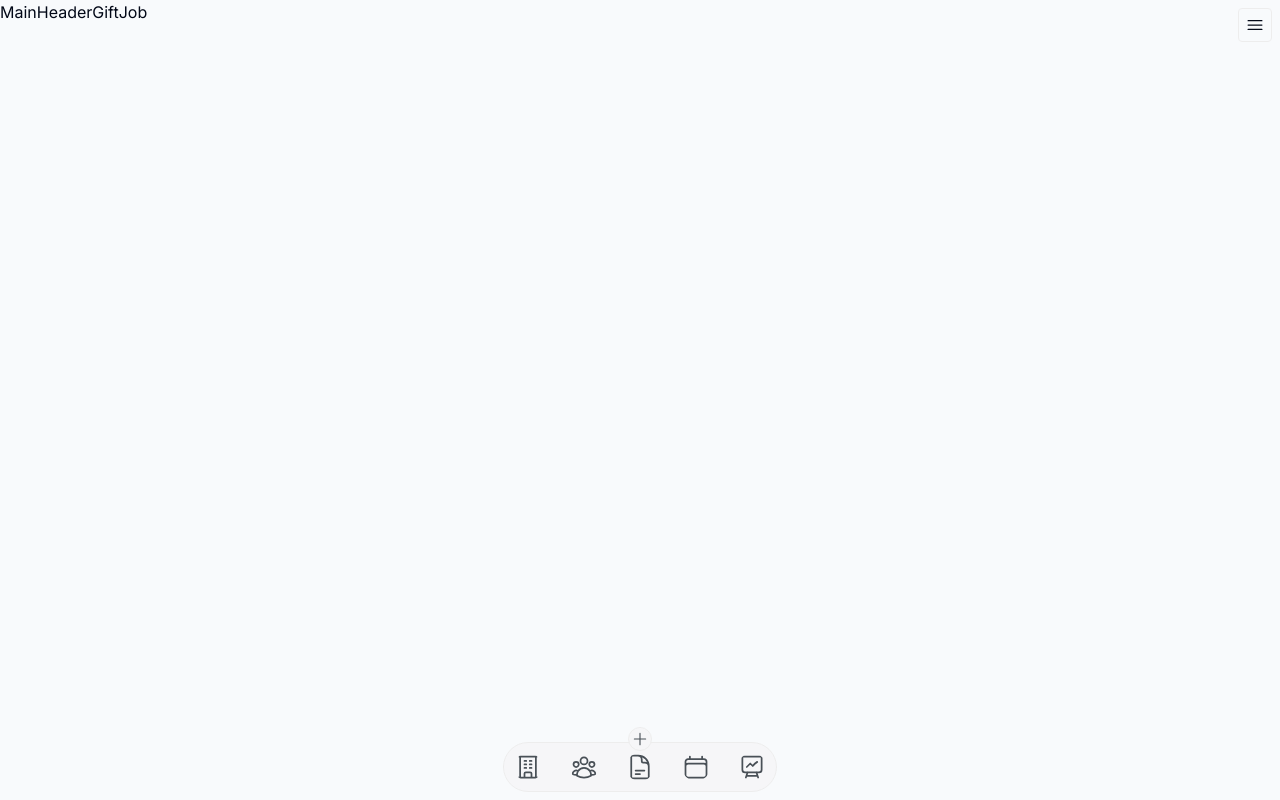
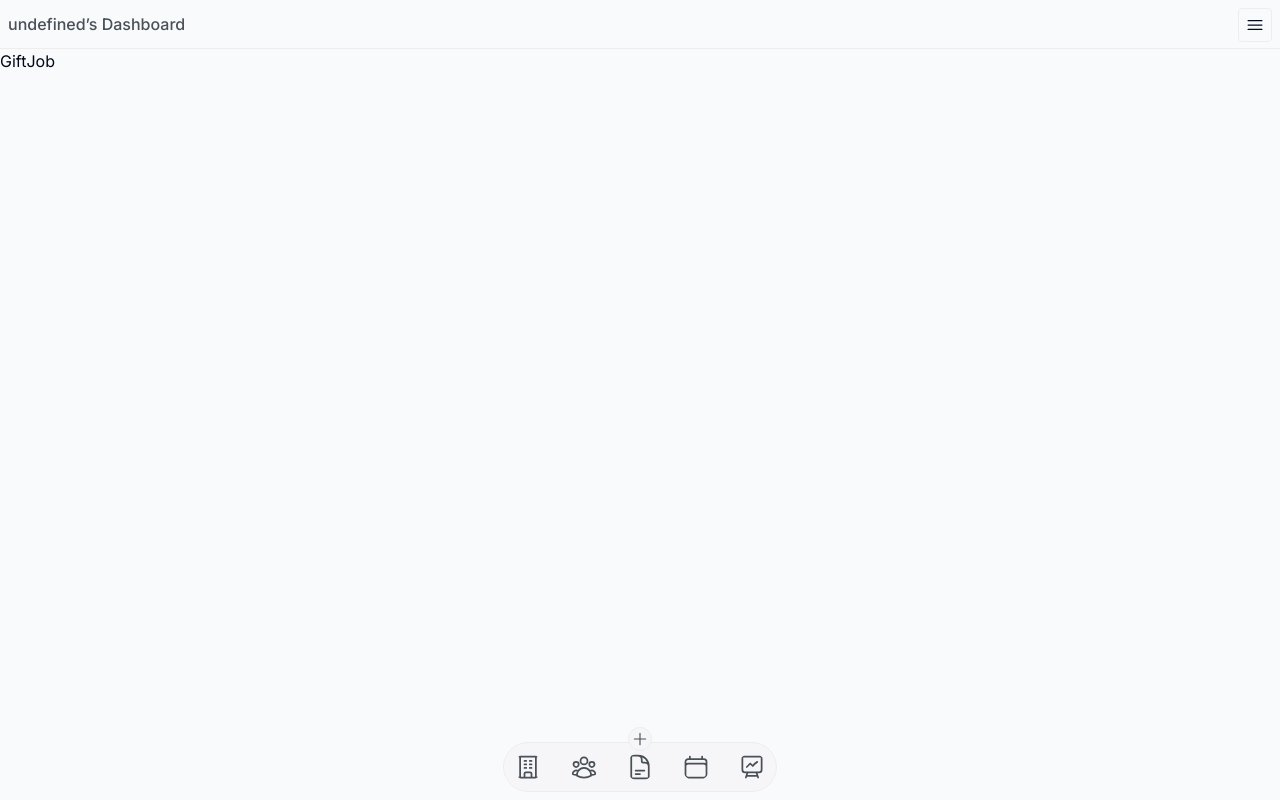
Before and after one commit to R1013-T/giftjob-frontend, a Next.js app: page /main in a window 1280 px wide. Built offline with nearby package versions, Linux system fonts and the light colour scheme; no server answers.

Commit message:
add header

```diff
--- a/src/app/main/layout.tsx
+++ b/src/app/main/layout.tsx
@@ -3,16 +3,18 @@
 import { NextAuthProvider } from '@/utils/NextAuthProvider'
 
 export default function MainLayout({
-  children,
-}: {
+                                     children
+                                   }: {
   children: React.ReactNode
 }) {
   return (
     <NextAuthProvider>
-      <div className="flex h-dvh overflow-hidden">
-        <MainHeader />
+      <div className='flex w-full h-dvh overflow-hidden'>
         <Nav />
-        <main className="w-full h-full">{children}</main>
+        <div className='w-full' >
+          <MainHeader />
+          <main className='w-full h-full'>{children}</main>
+        </div>
       </div>
     </NextAuthProvider>
   )
--- a/src/components/common/header/main/MainHeader.tsx
+++ b/src/components/common/header/main/MainHeader.tsx
@@ -1,3 +1,39 @@
+'use client'
+
+import { usePathname } from 'next/navigation'
+import { useSession } from 'next-auth/react'
+
+import MobileDetailHeader from '@/components/common/header/main/mobile/DetailHeader'
+import PcDetailHeader from '@/components/common/header/main/pc/DetailHeader'
+import { useIsPcStore } from '@/store/common/isPcStore'
+import type { SessionUser } from '@/types/session'
+import capitalizeFirstLetter from '@/utils/common/capitalizeFirstLetter'
+
 export default function MainHeader() {
-  return <p>MainHeader</p>
+  const isPc = useIsPcStore((state) => state.isPc)
+
+  const { data: session, status }: any = useSession()
+  const sessionUser = session?.sessionUser as SessionUser
+  const pathname = usePathname()
+
+  const capitalizeCurrentPage = capitalizeFirstLetter(pathname.match(/\/main\/(.*)/)?.[1] ?? '')
+
+  let headerTitle = ''
+  if (pathname === '/main') {
+    if (status === 'loading') {
+      headerTitle = 'Dashboard'
+    } else {
+      headerTitle = `${sessionUser?.name}’s Dashboard`
+    }
+  } else if (pathname === '/main/ai') {
+    headerTitle = 'AI JobHunting Management'
+  } else {
+    headerTitle = capitalizeCurrentPage
+  }
+
+  return (
+    <header className='w-full border-b'>
+      {isPc ? <PcDetailHeader headerTitle={headerTitle} /> : <MobileDetailHeader headerTitle={headerTitle} />}
+    </header>
+  )
 }
--- a/src/components/common/header/main/MobileDetailHeader.tsx
+++ /dev/null
@@ -1,3 +0,0 @@
-export default function MobileDetailHeader() {
-  return <header></header>
-}
--- /dev/null
+++ b/src/components/common/header/main/mobile/DetailHeader.tsx
@@ -0,0 +1,18 @@
+import { ChevronLeftIcon } from '@heroicons/react/24/outline'
+import { usePathname, useRouter } from 'next/navigation'
+
+type Props = {
+  headerTitle: string
+}
+
+export default function MobileDetailHeader(props:Props) {
+  const pathname = usePathname()
+  const router = useRouter()
+
+  return (
+    <div className='h-12 text-character flex justify-start items-center text-base'>
+      {pathname !== '/main' && <ChevronLeftIcon className='w-10 h-10 py-2 -mr-2' onClick={() => router.push('/main')} />}
+      <p className='ml-2 font-medium'>{props.headerTitle}</p>
+    </div>
+  )
+}
--- /dev/null
+++ b/src/components/common/header/main/pc/DetailHeader.tsx
@@ -0,0 +1,15 @@
+import { ChevronLeftIcon } from '@heroicons/react/24/outline'
+import { usePathname, useRouter } from 'next/navigation'
+
+type Props = {
+  headerTitle: string
+}
+
+export default function PcDetailHeader(props: Props) {
+
+  return (
+    <div className='h-10 text-character flex justify-start items-center text-base'>
+      <p className='ml-4 font-medium'>{props.headerTitle}</p>
+    </div>
+  )
+}
--- /dev/null
+++ b/src/utils/common/capitalizeFirstLetter.ts
@@ -0,0 +1,3 @@
+export default function capitalizeFirstLetter(str: string): string {
+  return str.charAt(0).toUpperCase() + str.slice(1);
+}
```
Also changed, not shown: src/components/common/controller/pc/ContollerWrapper.tsx (added), src/components/common/controller/pc/ControllerButton.tsx (added), src/types/controller.ts (added).
